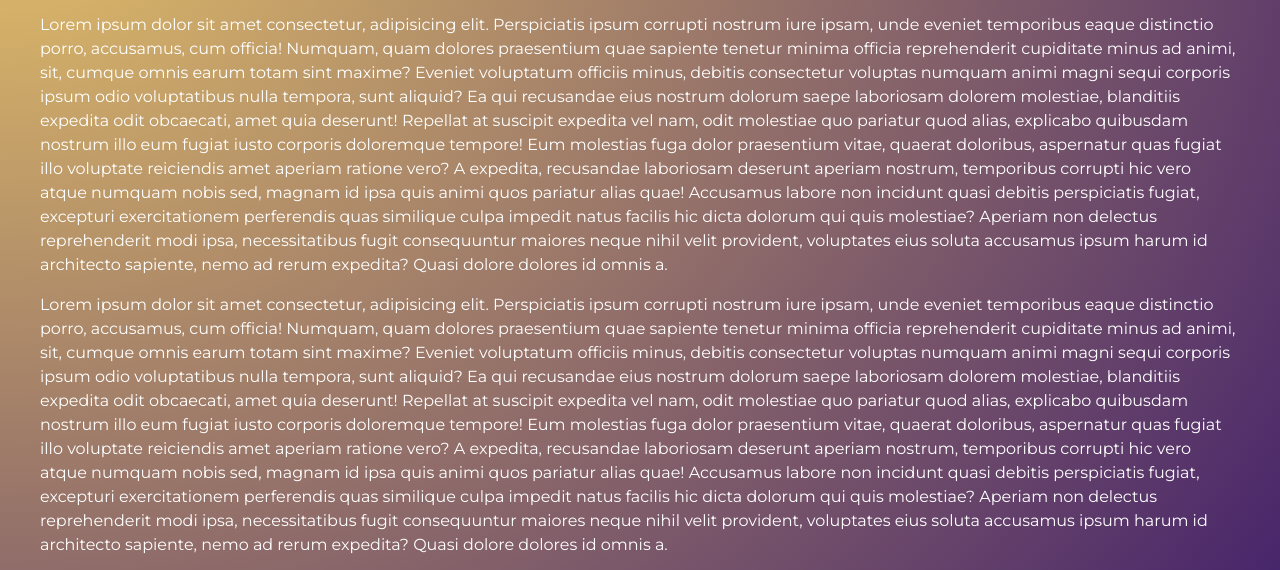
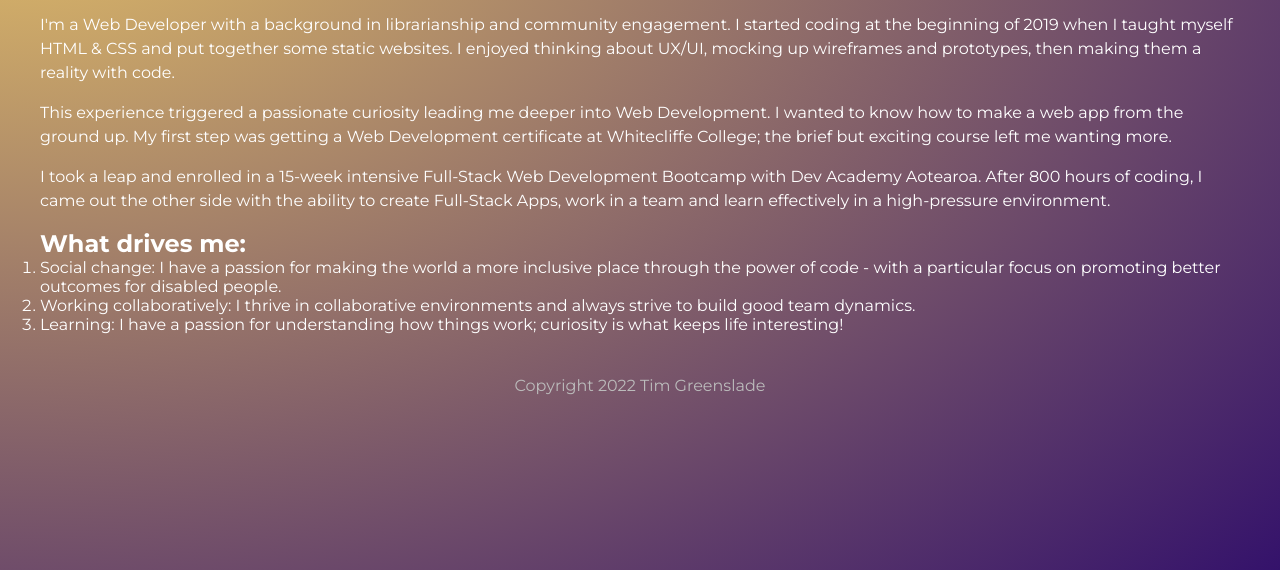
Before and after one commit to treegroves/portfolio-gatsby, a Gatsby site: page /about in a window 1280 px wide. Shown: the part 152-722 px from the top of the page. Built offline with nearby package versions, Linux system fonts and the light colour scheme; Gatsby itself is replaced by a stand-in of ours.

Commit message:
landing & about page

```diff
--- a/gatsby-config.js
+++ b/gatsby-config.js
@@ -31,6 +31,6 @@ module.exports = {
     title: "Tim Greenslade",
     description: "web dev portfolio",
     copyright: "This website is copyright 2022 Tim Greenslade",
-    contact: "me@timgreenslade.com",
+    contact: "tmgreenslade@gmail.com",
   },
 }
--- a/src/pages/about.js
+++ b/src/pages/about.js
@@ -7,80 +7,45 @@ export default function About() {
       <div>
         <h1>About Page</h1>
         <p>
-          Lorem ipsum dolor sit amet consectetur, adipisicing elit. Perspiciatis
-          ipsum corrupti nostrum iure ipsam, unde eveniet temporibus eaque
-          distinctio porro, accusamus, cum officia! Numquam, quam dolores
-          praesentium quae sapiente tenetur minima officia reprehenderit
-          cupiditate minus ad animi, sit, cumque omnis earum totam sint maxime?
-          Eveniet voluptatum officiis minus, debitis consectetur voluptas
-          numquam animi magni sequi corporis ipsum odio voluptatibus nulla
-          tempora, sunt aliquid? Ea qui recusandae eius nostrum dolorum saepe
-          laboriosam dolorem molestiae, blanditiis expedita odit obcaecati, amet
-          quia deserunt! Repellat at suscipit expedita vel nam, odit molestiae
-          quo pariatur quod alias, explicabo quibusdam nostrum illo eum fugiat
-          iusto corporis doloremque tempore! Eum molestias fuga dolor
-          praesentium vitae, quaerat doloribus, aspernatur quas fugiat illo
-          voluptate reiciendis amet aperiam ratione vero? A expedita, recusandae
-          laboriosam deserunt aperiam nostrum, temporibus corrupti hic vero
-          atque numquam nobis sed, magnam id ipsa quis animi quos pariatur alias
-          quae! Accusamus labore non incidunt quasi debitis perspiciatis fugiat,
-          excepturi exercitationem perferendis quas similique culpa impedit
-          natus facilis hic dicta dolorum qui quis molestiae? Aperiam non
-          delectus reprehenderit modi ipsa, necessitatibus fugit consequuntur
-          maiores neque nihil velit provident, voluptates eius soluta accusamus
-          ipsum harum id architecto sapiente, nemo ad rerum expedita? Quasi
-          dolore dolores id omnis a.
+          I'm a Web Developer with a background in librarianship and community
+          engagement. I started coding at the beginning of 2019 when I taught
+          myself HTML & CSS and put together some static websites. I enjoyed
+          thinking about UX/UI, mocking up wireframes and prototypes, then
+          making them a reality with code.
         </p>
+
         <p>
-          Lorem ipsum dolor sit amet consectetur, adipisicing elit. Perspiciatis
-          ipsum corrupti nostrum iure ipsam, unde eveniet temporibus eaque
-          distinctio porro, accusamus, cum officia! Numquam, quam dolores
-          praesentium quae sapiente tenetur minima officia reprehenderit
-          cupiditate minus ad animi, sit, cumque omnis earum totam sint maxime?
-          Eveniet voluptatum officiis minus, debitis consectetur voluptas
-          numquam animi magni sequi corporis ipsum odio voluptatibus nulla
-          tempora, sunt aliquid? Ea qui recusandae eius nostrum dolorum saepe
-          laboriosam dolorem molestiae, blanditiis expedita odit obcaecati, amet
-          quia deserunt! Repellat at suscipit expedita vel nam, odit molestiae
-          quo pariatur quod alias, explicabo quibusdam nostrum illo eum fugiat
-          iusto corporis doloremque tempore! Eum molestias fuga dolor
-          praesentium vitae, quaerat doloribus, aspernatur quas fugiat illo
-          voluptate reiciendis amet aperiam ratione vero? A expedita, recusandae
-          laboriosam deserunt aperiam nostrum, temporibus corrupti hic vero
-          atque numquam nobis sed, magnam id ipsa quis animi quos pariatur alias
-          quae! Accusamus labore non incidunt quasi debitis perspiciatis fugiat,
-          excepturi exercitationem perferendis quas similique culpa impedit
-          natus facilis hic dicta dolorum qui quis molestiae? Aperiam non
-          delectus reprehenderit modi ipsa, necessitatibus fugit consequuntur
-          maiores neque nihil velit provident, voluptates eius soluta accusamus
-          ipsum harum id architecto sapiente, nemo ad rerum expedita? Quasi
-          dolore dolores id omnis a.
+          This experience triggered a passionate curiosity leading me deeper
+          into Web Development. I wanted to know how to make a web app from the
+          ground up. My first step was getting a Web Development certificate at
+          Whitecliffe College; the brief but exciting course left me wanting
+          more.
         </p>
+
         <p>
-          Lorem ipsum dolor sit amet consectetur, adipisicing elit. Perspiciatis
-          ipsum corrupti nostrum iure ipsam, unde eveniet temporibus eaque
-          distinctio porro, accusamus, cum officia! Numquam, quam dolores
-          praesentium quae sapiente tenetur minima officia reprehenderit
-          cupiditate minus ad animi, sit, cumque omnis earum totam sint maxime?
-          Eveniet voluptatum officiis minus, debitis consectetur voluptas
-          numquam animi magni sequi corporis ipsum odio voluptatibus nulla
-          tempora, sunt aliquid? Ea qui recusandae eius nostrum dolorum saepe
-          laboriosam dolorem molestiae, blanditiis expedita odit obcaecati, amet
-          quia deserunt! Repellat at suscipit expedita vel nam, odit molestiae
-          quo pariatur quod alias, explicabo quibusdam nostrum illo eum fugiat
-          iusto corporis doloremque tempore! Eum molestias fuga dolor
-          praesentium vitae, quaerat doloribus, aspernatur quas fugiat illo
-          voluptate reiciendis amet aperiam ratione vero? A expedita, recusandae
-          laboriosam deserunt aperiam nostrum, temporibus corrupti hic vero
-          atque numquam nobis sed, magnam id ipsa quis animi quos pariatur alias
-          quae! Accusamus labore non incidunt quasi debitis perspiciatis fugiat,
-          excepturi exercitationem perferendis quas similique culpa impedit
-          natus facilis hic dicta dolorum qui quis molestiae? Aperiam non
-          delectus reprehenderit modi ipsa, necessitatibus fugit consequuntur
-          maiores neque nihil velit provident, voluptates eius soluta accusamus
-          ipsum harum id architecto sapiente, nemo ad rerum expedita? Quasi
-          dolore dolores id omnis a.
+          I took a leap and enrolled in a 15-week intensive Full-Stack Web
+          Development Bootcamp with Dev Academy Aotearoa. After 800 hours of
+          coding, I came out the other side with the ability to create
+          Full-Stack Apps, work in a team and learn effectively in a
+          high-pressure environment.
         </p>
+
+        <h2>What drives me:</h2>
+        <ol>
+          <li>
+            Social change: I have a passion for making the world a more
+            inclusive place through the power of code - with a particular focus
+            on promoting better outcomes for disabled people.
+          </li>
+          <li>
+            Working collaboratively: I thrive in collaborative environments and
+            always strive to build good team dynamics.
+          </li>
+          <li>
+            Learning: I have a passion for understanding how things work;
+            curiosity is what keeps life interesting!
+          </li>
+        </ol>
       </div>
     </Layout>
   )
```
Also changed, not shown: src/pages/index.js (+8 -4 lines), src/styles/home.module.css (+6 -8 lines), src/images/profile.png (added), src/images/profile2.jpg (renamed from src/images/profile.jpg), 1 other file.
